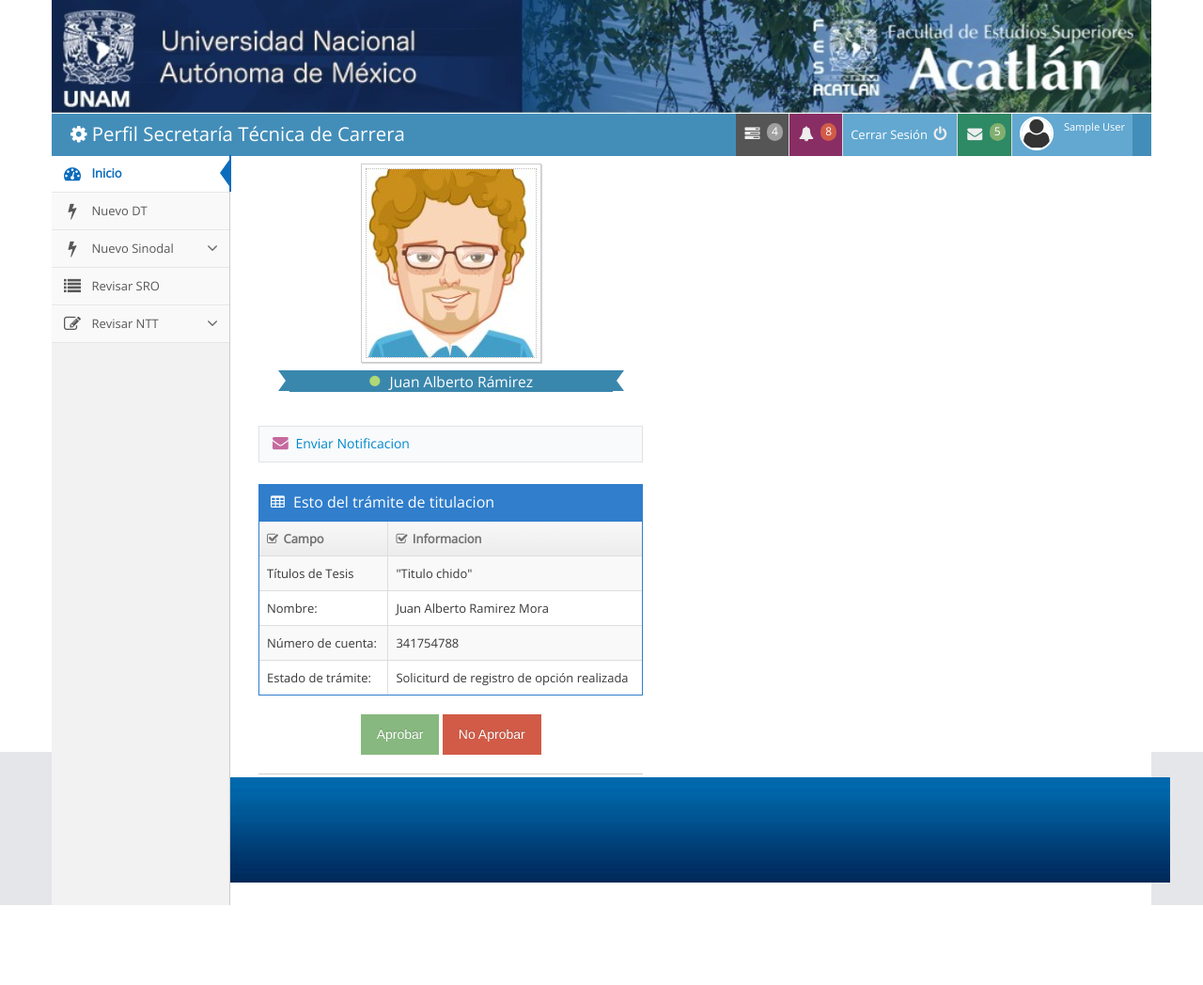
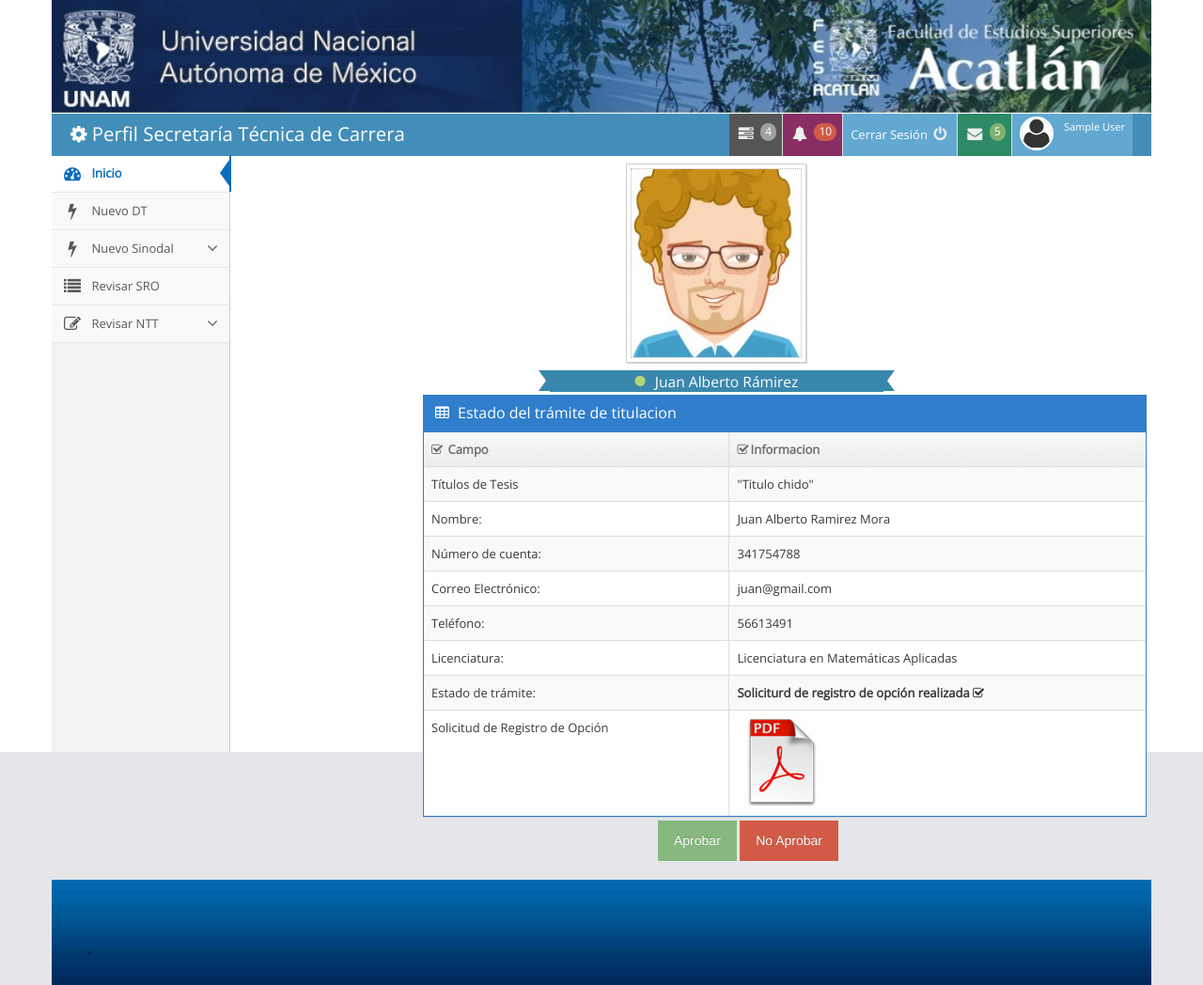
Before and after one commit to MarianaVC/TitulacionPorTesis, a PHP site: page /Pages/alumnoSRO.php in a window 1280 px wide; the page is wider, and only the part inside the window is pictured. Shown: that part at 94% size. Before the commit the page ends 963 px from the top of that part, so only its background shows below. Run offline with PHP 8.4, Linux system fonts and the light colour scheme; the visitor is signed in with stand-in values (Sample User, id 1).

Commit message:
se agregan vistas a STC

```diff
--- a/Pages/RevisarNTT.php
+++ b/Pages/RevisarNTT.php
@@ -37,7 +37,10 @@
 		<link rel="stylesheet" href="assets/css/ace-ie.min.css" />
 		<![endif]-->
 		<!--inline styles related to this page-->
-		<meta http-equiv="Content-Type" content="text/html; charset=utf-8" /></head>
+		<meta http-equiv="Content-Type" content="text/html; charset=utf-8" />
+		<script src="assets/js/jquery-1.11.2.js"></script>
+		<script src="assets/js/bootstrap.js"></script>
+	</head>
 	<body>
 		<div class="container">
 			<?php require_once 'navbarST.php';?>
--- a/Pages/alumnoSRO.php
+++ b/Pages/alumnoSRO.php
@@ -37,15 +37,20 @@
 		<link rel="stylesheet" href="assets/css/ace-ie.min.css" />
 		<![endif]-->
 		<!--inline styles related to this page-->
-		<meta http-equiv="Content-Type" content="text/html; charset=utf-8" /></head>
+		<meta http-equiv="Content-Type" content="text/html; charset=utf-8" />
+		<script src="assets/js/jquery-1.11.2.js"></script>
+		<script src="assets/js/bootstrap.js"></script>
+	</head>
 	<body>
 		<div class="container">
 			<?php require_once 'navbarST.php';?>
-				<div class="main-container ">
+			<!--Main-->
+			<div class="main-container">
+				<!--Comienza el sidebar-->
 				<div class="sidebar" id="sidebar">
 					<ul class="nav nav-list">
 						<li class="active">
-								<a href="index.html">
+							<a href="PerfilST.php">
 								<i class="icon-dashboard"></i>
 								<span class="menu-text"> Inicio </span>
 							</a>
@@ -76,15 +81,15 @@
 								<b class="arrow icon-angle-down"></b>
 							</a>
 						</li>
-							</ul><!--/.nav-list-->
-						</div>
-						<div class="page-content">
-							<div class="row-fluid">
-								<div class="span9">
-									<div class="row-fluid">
-										<div id="user-profile-1" class="user-profile row-fluid" style="padding-left:200px">
+					</ul>
+					</div><!--Termina el sidebar-->
+					</div><!--Termina Main container-->
+					</div><!--Termina container principal-->
+					<div class="page-content"><!--Comienza page content-->
+					<div class="row-fuid"><!--Row fluid-->
+					<div class="span9" style="padding-left:500px">
+						<div id="user-profile-1" class="user-profile row-fluid" >
 							<div class="span6 center">
-												<div>
 								<span class="profile-picture">
 									<img id="avatar" class="editable" alt="Alex's Avatar" src="assets/avatars/profile-pic.jpg" />
 								</span>
@@ -99,8 +104,7 @@
 									</div>
 								</div>
 							</div>
-												<br>
-												<div class="space-8"></div>
+							<div class="space-8">
 								<div class="profile-contact-info">
 									<div class="profile-contact-links align-left">
 										<a class="btn btn-link" href="#">
@@ -109,15 +113,16 @@
 										</a>
 									</div>
 								</div>
-												<br>
-												<div class="row-fluid">
-													<div class="row-fluid">
-														<div class="span12 widget-container-span">
+							</div>
+						</div>
+					</div>
+					<div class="span8 widget-container-span" style="padding-left:400px">
 						<div class="widget-box" >
 							<div class="widget-header header-color-blue">
 								<h5 class="bigger lighter">
 								<i class="icon-table"></i>
-																	Esto del trámite de titulacion																	</h5>
+								Estado del trámite de titulacion
+								</h5>
 								<div class="widget-toolbar widget-toolbar-light no-border">
 								</div>
 							</div>
@@ -131,7 +136,8 @@
 													Campo
 												</th>
 												<th>
-																					<i class="icon-check"></i>											Informacion					</th>
+												<i class="icon-check"></i>Informacion</th>
+											</tr>
 										</thead>
 										<tbody>
 											<tr>
@@ -140,7 +146,6 @@
 											</tr>
 											<tr>
 												<td class="">Nombre:</td>
-
 												<td class="">Juan Alberto Ramirez Mora</td>
 											</tr>
 											<tr>
@@ -148,27 +153,41 @@
 												<td>341754788</td>
 											</tr>
 											<tr>
+												<td>Correo Electrónico:</td>
+												<td>juan@gmail.com</td>
+											</tr>
+											<tr>
+												<td>Teléfono:</td>
+												<td>56613491</td>
+											</tr>
+											<tr>
+												<td>Licenciatura:</td>
+												<td>Licenciatura en Matemáticas Aplicadas</td>
+											</tr>
+											<tr>
 												<td>Estado de trámite:</td>
-																						<td>Soliciturd de registro de opción realizada</td>
+												<td>
+												<strong>Soliciturd de registro de opción realizada <i class ="icon-check"></i></strong>
+												</td>
+											</tr>
+											<tr>
+												<td>Solicitud de Registro de Opción</td>
+												<td><a href="a"><img id="pf" src="../Imagenes/pdf.jpg" /></a></td>
 											</tr>
 										</tbody>
 									</table>
 								</div>
 							</div>
-																	<br>
-																	<div class="widget body">
+						</div>
+						<div class="widget body" style="padding-left: 250px">
 							<form action="" method="get" accept-charset="utf-8">
-																			<button type="submit" class="btn btn-success">Aprobar</button>			<button type="submit" class="btn btn-danger">No Aprobar</button>
+								<button type="submit" class="btn btn-success">Aprobar</button>
+								<button type="submit" class="btn btn-danger">No Aprobar</button>
 							</form>
-
 						</div>
 					</div>
-															</div>
-														</div>
-													</div>
-												</div>
-											</div>
-										</div>
+					</div><!--Row fluid-->
+					</div><!--Termina page content-->
 					<div class="container">
 						<?php require_once'footer.php' ?>
 					</div>
--- a/Pages/navbarST.php
+++ b/Pages/navbarST.php
@@ -17,13 +17,13 @@
 						<ul class="pull-right dropdown-navbar dropdown-menu dropdown-caret dropdown-closer">
 							<li class="nav-header">
 								<i class="icon-ok"></i>
-								4 Tasks to complete
+								Ultimas noticias:
 							</li>
 							<li>
 								<a href="#">
 									<div class="clearfix">
-										<span class="pull-left">Software Update</span>
-										<span class="pull-right">65%</span>
+										<span class="pull-left">50 alumnos se han registrado</span>
+										<span class="pull-right">50%</span>
 									</div>
 									<div class="progress progress-mini ">
 										<div style="width:65%" class="bar"></div>
@@ -33,7 +33,7 @@
 							<li>
 								<a href="#">
 									<div class="clearfix">
-										<span class="pull-left">Hardware Upgrade</span>
+										<span class="pull-left">2 alumnos han solicitado fecha de examen</span>
 										<span class="pull-right">35%</span>
 									</div>
 									<div class="progress progress-mini progress-danger">
@@ -44,7 +44,7 @@
 							<li>
 								<a href="#">
 									<div class="clearfix">
-										<span class="pull-left">Unit Testing</span>
+										<span class="pull-left">Se han agregado 5 usuarios nuevos</span>
 										<span class="pull-right">15%</span>
 									</div>
 									<div class="progress progress-mini progress-warning">
@@ -53,19 +53,9 @@
 								</a>
 							</li>
 							<li>
-								<a href="#">
-									<div class="clearfix">
-										<span class="pull-left">Bug Fixes</span>
-										<span class="pull-right">90%</span>
-									</div>
-									<div class="progress progress-mini progress-success progress-striped active">
-										<div style="width:90%" class="bar"></div>
-									</div>
-								</a>
-							</li>
 								<li>
 									<a href="#">
-									See tasks with details
+										Ver noticias en detalle
 										<i class="icon-arrow-right"></i>
 									</a>
 								</li>
@@ -74,56 +64,33 @@
 						<li class="purple">
 							<a data-toggle="dropdown" class="dropdown-toggle" href="#">
 								<i class="icon-bell-alt icon-animated-bell"></i>
-							<span class="badge badge-important">8</span>
+								<span class="badge badge-important">10</span>
 							</a>
 							<ul class="pull-right dropdown-navbar navbar-pink dropdown-menu dropdown-caret dropdown-closer">
 								<li class="nav-header">
 									<i class="icon-warning-sign"></i>
-								8 Notifications
+									10 Notificaciones
 								</li>
 								<li>
-								<a href="#">
+									<a href="RevisarSRO.php">
 										<div class="clearfix">
 											<span class="pull-left">
-											<i class="btn btn-mini no-hover btn-pink icon-comment"></i>
-											New Comments
+												<i class="btn btn-mini no-hover btn-success icon-group"></i>
+												5 nuevas SRO
 											</span>
-										<span class="pull-right badge badge-info">+12</span>
+											<span class="pull-right badge badge-success">+5</span>
 										</div>
 									</a>
 								</li>
 								<li>
-								<a href="#">
-									<i class="btn btn-mini btn-primary icon-user"></i>
-									Bob just signed up as an editor ...
-								</a>
-							</li>
-							<li>
-								<a href="#">
+									<a href="RevisarNTT.php">
 										<div class="clearfix">
 											<span class="pull-left">
-											<i class="btn btn-mini no-hover btn-success icon-shopping-cart"></i>
-											New Orders
+												<i class="btn btn-mini no-hover btn-info icon-group"></i>
+												5 nuevas NTT
 											</span>
-										<span class="pull-right badge badge-success">+8</span>
+											<span class="pull-right badge badge-info">+5</span>
 										</div>
-								</a>
-							</li>
-							<li>
-								<a href="#">
-									<div class="clearfix">
-										<span class="pull-left">
-											<i class="btn btn-mini no-hover btn-info icon-twitter"></i>
-											Followers
-										</span>
-										<span class="pull-right badge badge-info">+11</span>
-									</div>
-								</a>
-							</li>
-							<li>
-								<a href="#">
-									See all notifications
-									<i class="icon-arrow-right"></i>
 									</a>
 								</li>
 							</ul>
@@ -132,7 +99,6 @@
 							<a href="../index.php">
 								Cerrar Sesión
 								<i class="icon-off"></i>
-
 							</a>
 						</li>
 						<li class="green">
```
Also changed, not shown: Pages/PerfilST.php (+47 -17 lines), Pages/RevisarSRO.php (+2 -11 lines), Pages/alumnoNTT.php (+47 -30 lines), Imagenes/pdf.jpg (added). Lines whose indentation alone changed are shown as unchanged.
